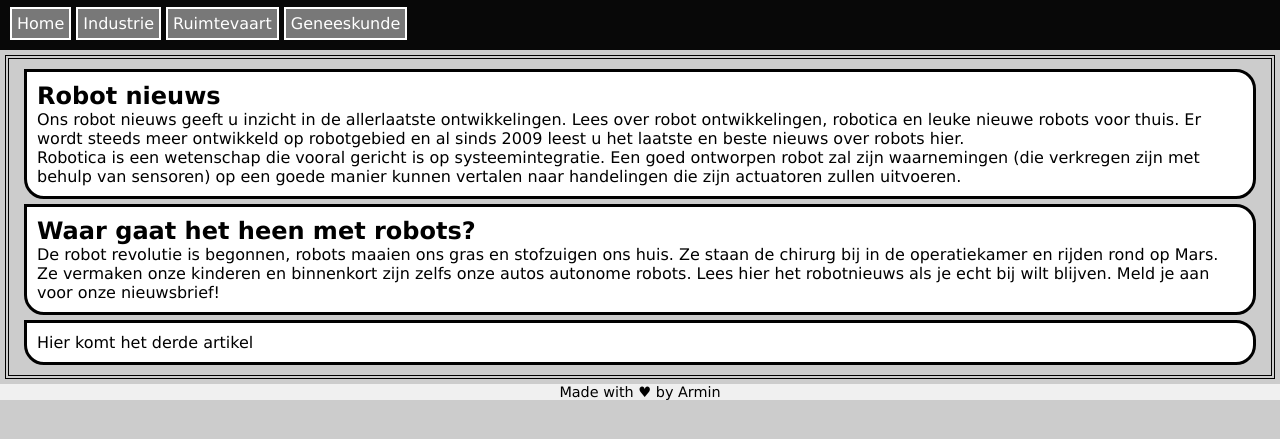
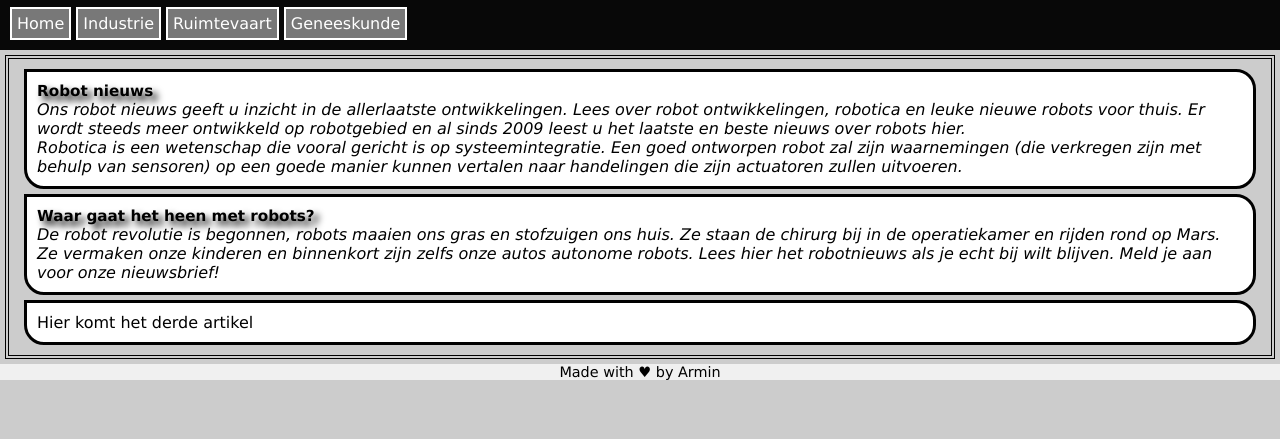
Before and after one commit to Armor-crypto/HTMLCSS2, a plain HTML site: page index.html in a window 1280 px wide. Shown: the part 143-582 px from the top of the page. Drawn offline with Linux system fonts and the light colour scheme.

Commit message:
css code toegevoegd voor article h2 en p tags

```diff
--- a/css/opmaak.css
+++ b/css/opmaak.css
@@ -57,6 +57,15 @@ section article {
   background: white;
 }
 
+article h2 {
+  font-size: 95%;
+  text-shadow: 5px 5px 7px #000000;
+}
+
+article p {
+  font-style: italic;
+}
+
 footer {
   background: #F0F0F0;
 }
```
